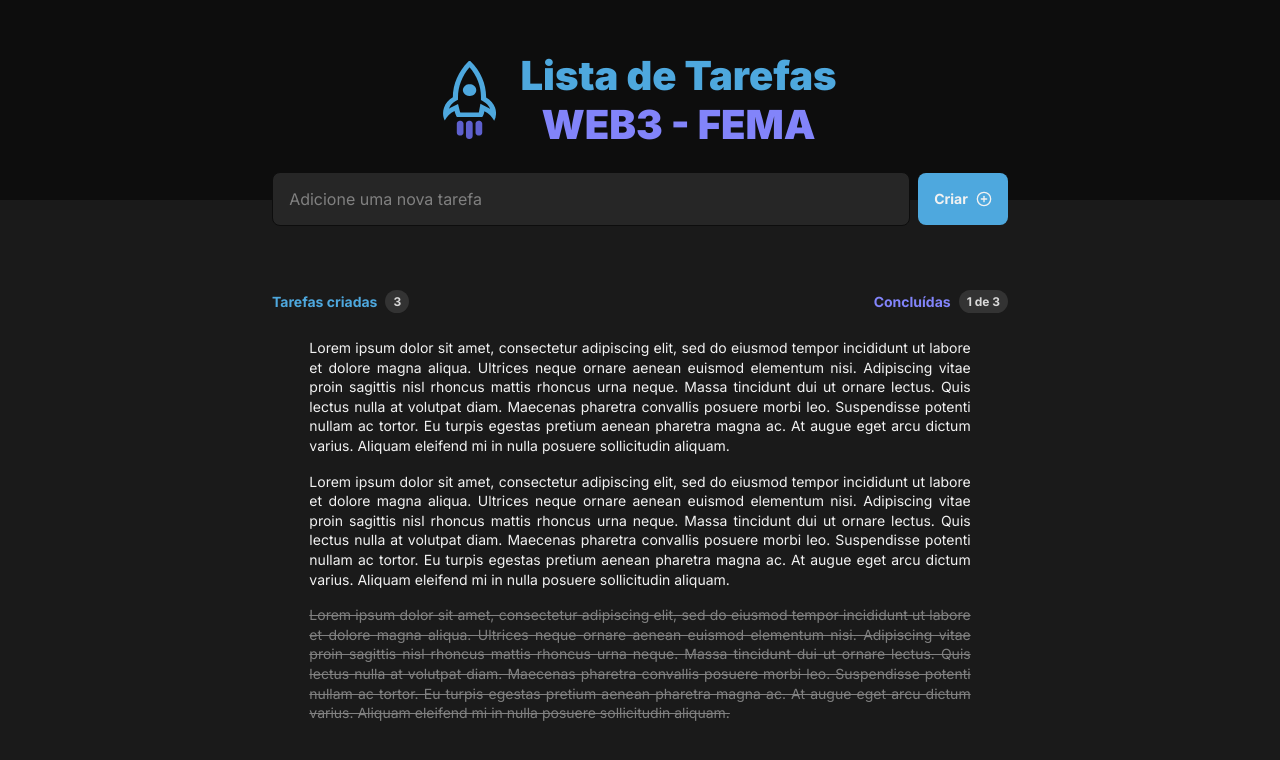
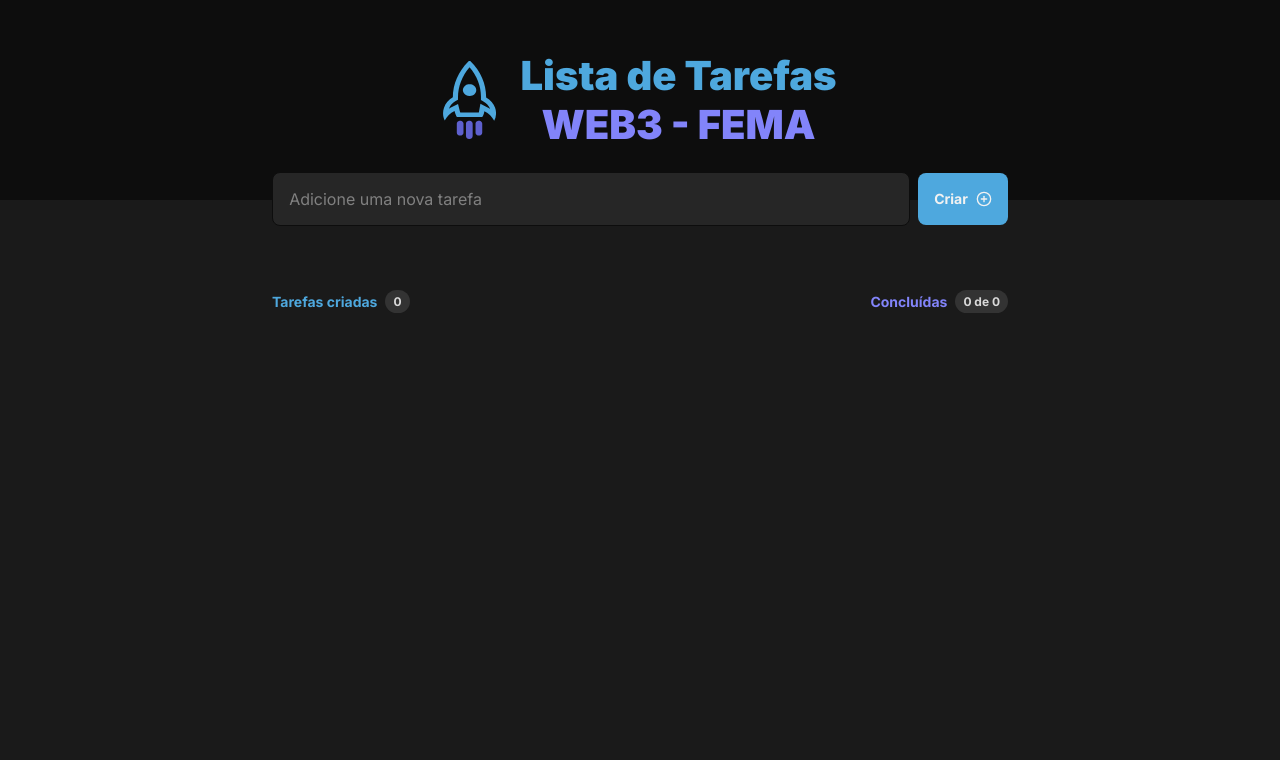
Before and after one commit to vbruno/FEMA-web3-atv02, a React (Vite) app: page / in a window 1280 px wide. Shown: the top 760 px of the page. Built offline with nearby package versions, Linux system fonts and the light colour scheme; some icons are missing.

Commit message:
add localStorage

```diff
--- a/src/pages/home/index.jsx
+++ b/src/pages/home/index.jsx
@@ -7,23 +7,7 @@
 import logo from "../../assets/rocket.svg";
 
 export function Home() {
-  const [tasks, setTasks] = useState([
-    {
-      description:
-        "Lorem ipsum dolor sit amet, consectetur adipiscing elit, sed do eiusmod tempor incididunt ut labore et dolore magna aliqua. Ultrices neque ornare aenean euismod elementum nisi. Adipiscing vitae proin sagittis nisl rhoncus mattis rhoncus urna neque. Massa tincidunt dui ut ornare lectus. Quis lectus nulla at volutpat diam. Maecenas pharetra convallis posuere morbi leo. Suspendisse potenti nullam ac tortor. Eu turpis egestas pretium aenean pharetra magna ac. At augue eget arcu dictum varius. Aliquam eleifend mi in nulla posuere sollicitudin aliquam.",
-      isCompleted: false,
-    },
-    {
-      description:
-        "Lorem ipsum dolor sit amet, consectetur adipiscing elit, sed do eiusmod tempor incididunt ut labore et dolore magna aliqua. Ultrices neque ornare aenean euismod elementum nisi. Adipiscing vitae proin sagittis nisl rhoncus mattis rhoncus urna neque. Massa tincidunt dui ut ornare lectus. Quis lectus nulla at volutpat diam. Maecenas pharetra convallis posuere morbi leo. Suspendisse potenti nullam ac tortor. Eu turpis egestas pretium aenean pharetra magna ac. At augue eget arcu dictum varius. Aliquam eleifend mi in nulla posuere sollicitudin aliquam.",
-      isCompleted: false,
-    },
-    {
-      description:
-        "Lorem ipsum dolor sit amet, consectetur adipiscing elit, sed do eiusmod tempor incididunt ut labore et dolore magna aliqua. Ultrices neque ornare aenean euismod elementum nisi. Adipiscing vitae proin sagittis nisl rhoncus mattis rhoncus urna neque. Massa tincidunt dui ut ornare lectus. Quis lectus nulla at volutpat diam. Maecenas pharetra convallis posuere morbi leo. Suspendisse potenti nullam ac tortor. Eu turpis egestas pretium aenean pharetra magna ac. At augue eget arcu dictum varius. Aliquam eleifend mi in nulla posuere sollicitudin aliquam.",
-      isCompleted: true,
-    },
-  ]);
+  const [tasks, setTasks] = useState([]);
   const [newTask, setNewTask] = useState("");
   const [countTasks, setCountTasks] = useState(0);
   const [countCompletedTasks, setCountCompletedTasks] = useState(0);
@@ -67,6 +51,21 @@
       oldTasks.filter((_, index) => index !== positionTask)
     );
   }
+
+  useEffect(() => {
+    const tasksStorage = localStorage.getItem("@FEMA-Web3-atv02:tasks");
+    if (tasksStorage) {
+      setTasks(JSON.parse(tasksStorage));
+    }
+  }, []);
+
+  useEffect(() => {
+    if (tasks.length === 0) {
+      return;
+    }
+
+    localStorage.setItem("@FEMA-Web3-atv02:tasks", JSON.stringify(tasks));
+  }, [tasks]);
 
   useEffect(() => {
     setCountTasks(tasks.length);
```
